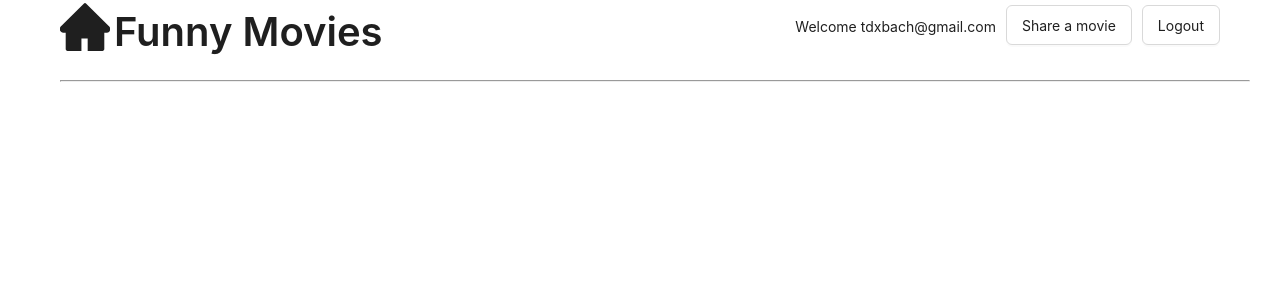
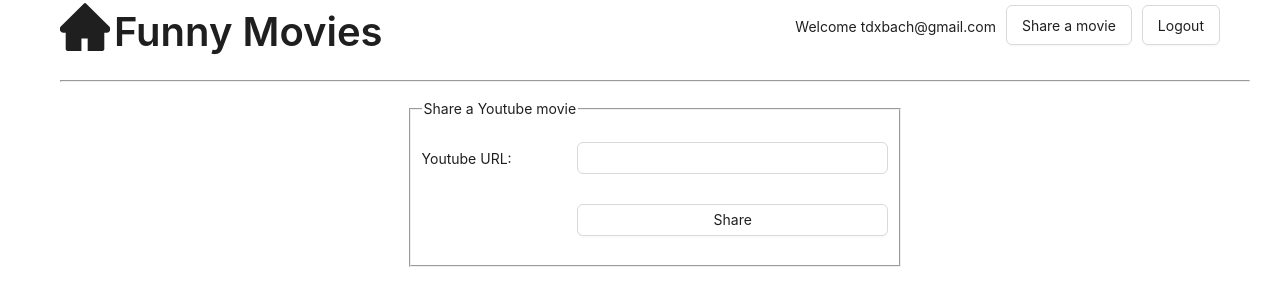
Before and after one commit to bachtdx/fe-shared-videos, a React (Create React App) app: page /share in a window 1280 px wide. Shown: the top 306 px of the page. Built offline with nearby package versions, Linux system fonts and the light colour scheme.

Commit message:
[ShareUI] add page share

```diff
--- a/src/App.tsx
+++ b/src/App.tsx
@@ -5,6 +5,7 @@ import { Layout } from "antd";
 import { BrowserRouter, Routes, Route } from "react-router-dom";
 import Header from "./components/header";
 import Home from "./pages/home";
+import Share from "./pages/share";
 const { Content } = Layout;
 
 interface User {
@@ -23,7 +24,7 @@ function App() {
         <BrowserRouter>
           <Routes>
             <Route path="/" element={<Home user={user} />} />
-            {/* <Route path="/share" element={<Share />} /> */}
+            <Route path="/share" element={<Share />} />
           </Routes>
         </BrowserRouter>
       </Content>
--- /dev/null
+++ b/src/components/share/index.scss
@@ -0,0 +1,10 @@
+.shared-video-share-container {
+    display: flex;
+    align-items: center;
+    margin-bottom: 20px;
+    margin-top: 20px;
+}
+.shared-video-label-url {
+    margin-right: 8px;
+    margin-left: 2px;
+}
--- /dev/null
+++ b/src/components/share/index.tsx
@@ -0,0 +1,49 @@
+import React from "react";
+import { Card, Typography, Input, Button, Row, Col } from "antd";
+import "./index.scss";
+
+function Index() {
+  return (
+    <div>
+      <Row>
+        <Col
+          xl={{ offset: 7, span: 10 }}
+          xxl={{ offset: 9, span: 6 }}
+          lg={{ offset: 7, span: 10 }}
+          md={{ offset: 7, span: 12 }}
+          sm={{ offset: 7, span: 12 }}
+          xs={{ offset: 2, span: 20 }}
+        >
+          <fieldset>
+            <legend>Share a Youtube movie</legend>
+
+            <div
+              style={{
+                marginBottom: 20,
+                marginTop: 20,
+              }}
+            >
+              <Row>
+                <Col span={8} style={{paddingTop: 8}}>
+                  <span >
+                    Youtube URL:
+                  </span>
+                </Col>
+                <Col span={16}>
+                  <Input required={true}/>
+                </Col>
+                <Col span={8}>
+                </Col>
+                <Col span={16}>
+                <Button style={{width: "100%", marginTop: 30}}>Share</Button>
+                </Col>
+              </Row>
+            </div>
+          </fieldset>
+        </Col>
+      </Row>
+    </div>
+  );
+}
+
+export default Index;
--- /dev/null
+++ b/src/pages/share/index.tsx
@@ -0,0 +1,12 @@
+import React from "react";
+import Share from "../../components/share";
+
+function Index() {
+    return (
+        <div>
+            <Share />
+        </div>
+    );
+}
+
+export default Index;
```
Also changed, not shown: src/pages/share/index.scss (added).
